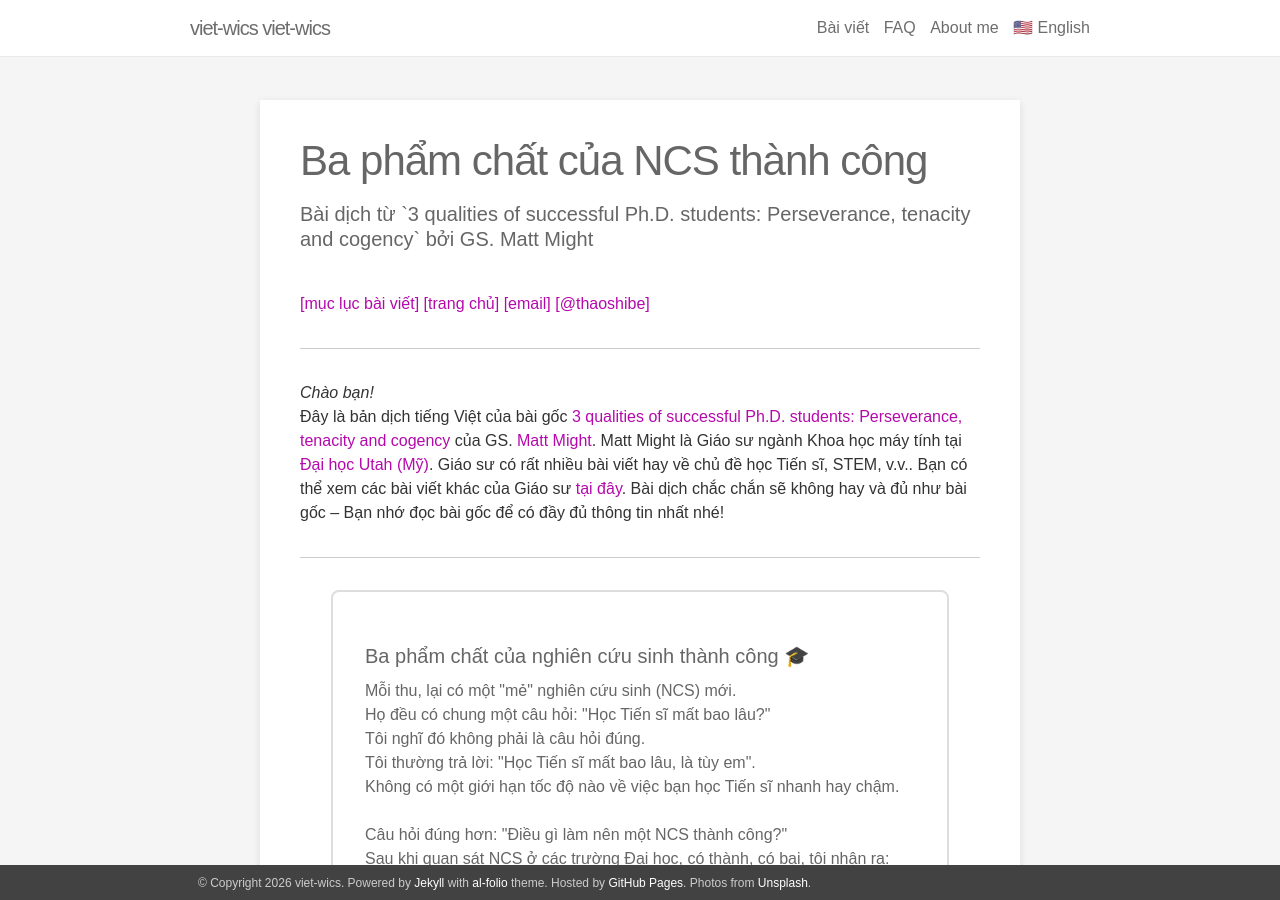
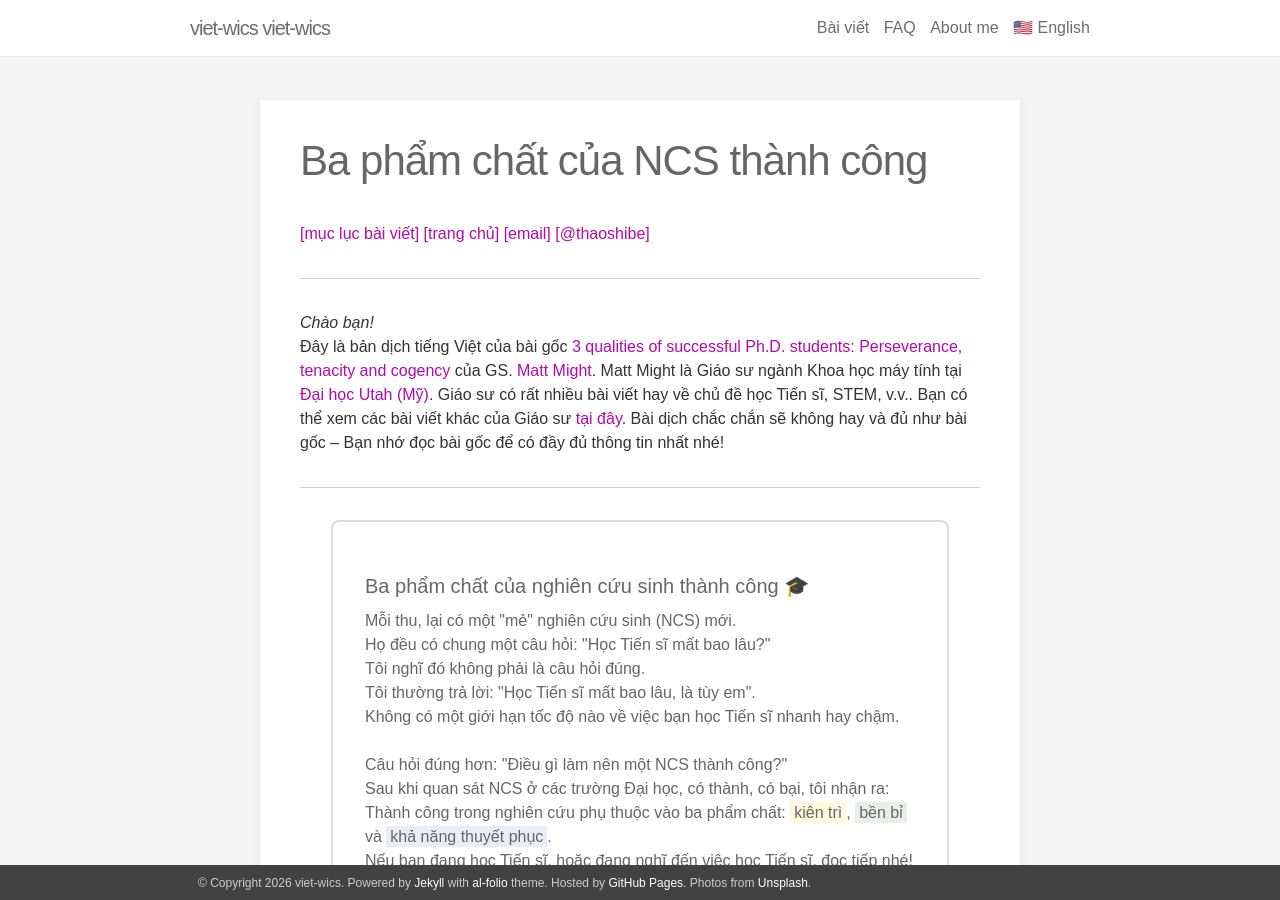
Before and after one commit to viet-wics/viet-wics.github.io, a Jekyll site: the page built from _pages/20260303_ba_pham_chat.md, in a window 1280 px wide and 900 px high. Built offline with Jekyll 4.4.1, drawn with Linux system fonts in a browser that asks for light colours; nearby versions of some CDN libraries; comment, search, counter and statistics services are not loaded.

Commit message:
update 3 pham chat

```diff
--- a/_pages/20260303_ba_pham_chat.md
+++ b/_pages/20260303_ba_pham_chat.md
@@ -3,7 +3,7 @@
 permalink: /vn/bai-viet/ba-pham-chat-cua-nghien-cuu-sinh-thanh-cong/
 title: 'Ba phẩm chất của NCS thành công'
 comments: true
-description: "Bài dịch từ `3 qualities of successful Ph.D. students: Perseverance, tenacity and cogency` bởi GS. Matt Might"
+description:
 lang: vn
 ---
 
```
Also changed, not shown: 1 other file.
